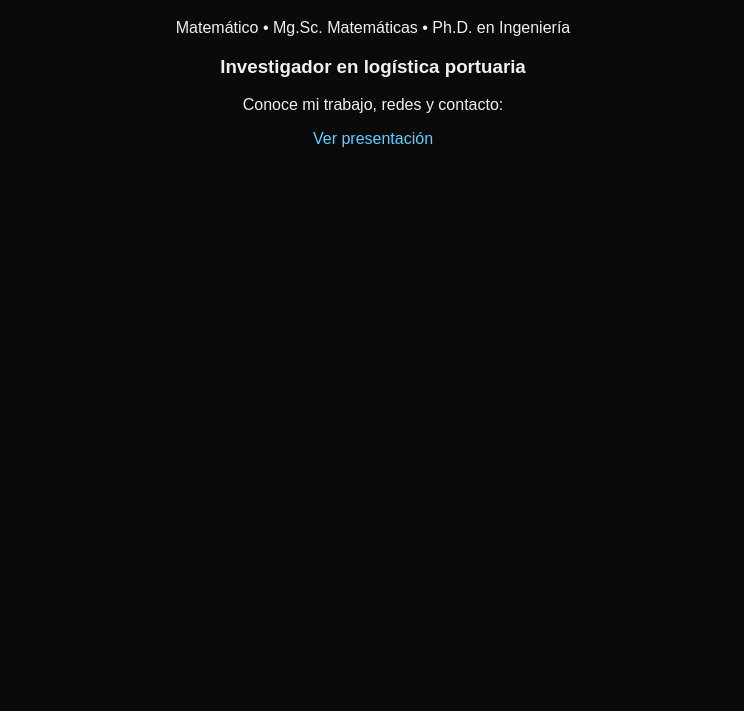
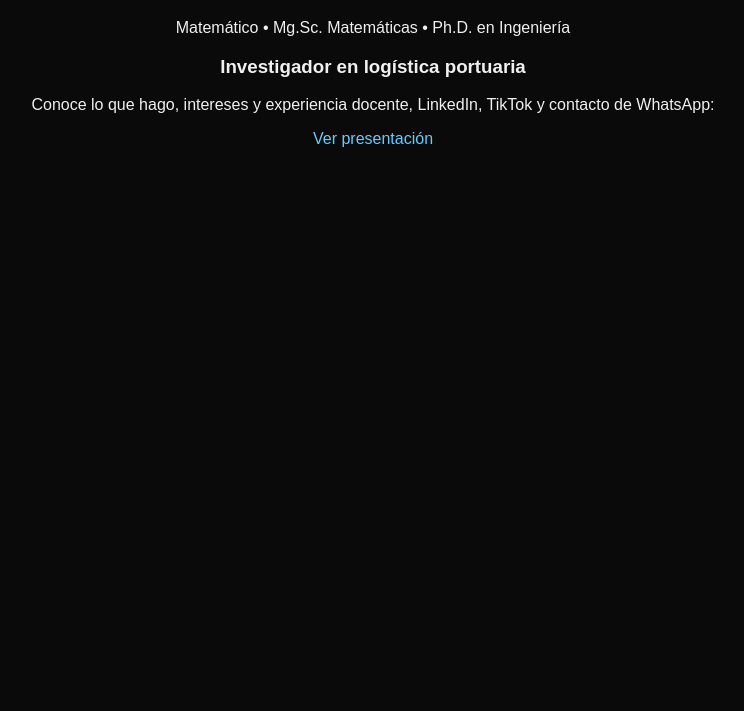
Before and after one commit to PhDFrankSuarez/PhDFrankSuarez.github.io, a plain HTML site: page index.html in a window 1280 px wide. Shown: the part 89-800 px from the top of the page, without its empty margins (267-1011 px from the left). Drawn offline with Linux system fonts and the light colour scheme.

Commit message:
Update index.html

```diff
--- a/index.html
+++ b/index.html
@@ -36,7 +36,7 @@
   <p>Matemático • Mg.Sc. Matemáticas • Ph.D. en Ingeniería</p>
   <h3>Investigador en logística portuaria</h3>
 
-  <p>Conoce mi trabajo, redes y contacto:</p>
+  <p>Conoce lo que hago, intereses y experiencia docente, LinkedIn, TikTok y contacto de WhatsApp:</p>
 
    <!-- <a href="flyer de presentación.pdf" download target="_blank">Descargar presentación</a> -->
     <a href="#presentacion">Ver presentación</a>
```
